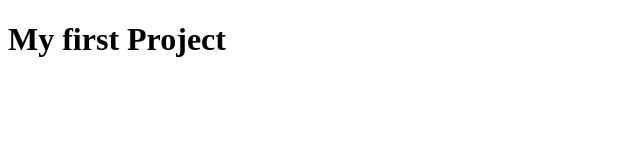
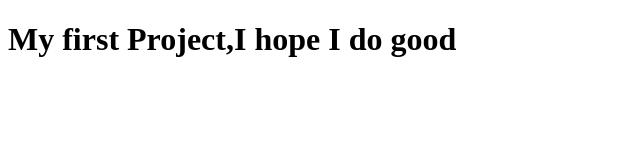
Before and after one commit to Chiragmulchandani1/coursera-test, a plain HTML site: page site/index.html in a window 1280 px wide. Shown: the whole page, without its empty margins (0-640 px from the left). Drawn offline with Linux system fonts and the light colour scheme.

Commit message:
Small addition

```diff
--- a/site/index.html
+++ b/site/index.html
@@ -4,6 +4,6 @@
 <title>Hello Coursera</title>
 </head>
 <body>
-	<h1>My first Project</h1>
+	<h1>My first Project,I hope I do good</h1>
 </body>
 </html>
```
